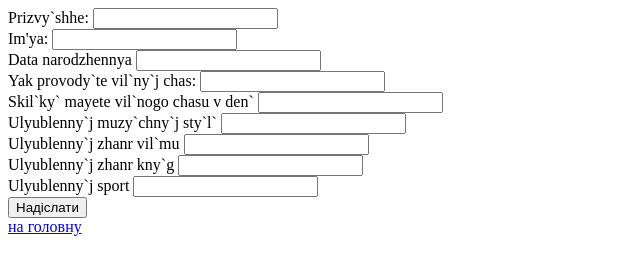
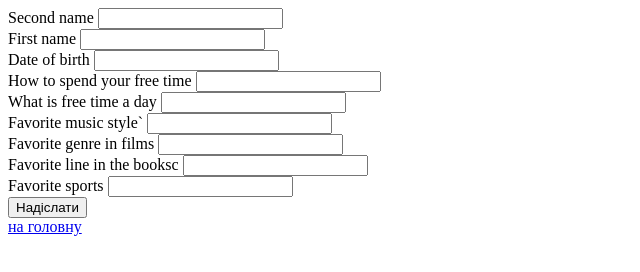
Before and after one commit to AnnaAnastasiiy/tables, a plain HTML site: page form.html in a window 1280 px wide. Shown: the whole page, without its empty margins (0-640 px from the left). Drawn offline with Linux system fonts and the light colour scheme.

Commit message:
home work 3

```diff
--- a/form.html
+++ b/form.html
@@ -6,31 +6,31 @@
 </head>
 <body>
     <form action="https://formspree.io/ann.perey@gmail.com" method="POST">
-        <label>Prizvy`shhe:</label>
+        <label>Second name</label>
         <input type="text" name="email">
         <br>
-        <label>Im'ya:</label>
+        <label>First name</label>
         <input type="text" name="name">
         <br>
-        <label>Data narodzhennya</label>
+        <label>Date of birth</label>
         <input type="text" name="date">
         <br>
-        <label>Yak provody`te vil`ny`j chas:</label>
+        <label>How to spend your free time</label>
         <input type="text" name="hobby">
         <br>
-        <label>Skil`ky` mayete vil`nogo chasu v den`</label>
+        <label>What is free time a day</label>
         <input type="text" name="free time">
         <br>
-        <label>Ulyublenny`j muzy`chny`j sty`l`</label>
+        <label>Favorite music style`</label>
         <input type="text" name="musical">
         <br>
-        <label>Ulyublenny`j zhanr vil`mu</label>
+        <label>Favorite genre in films</label>
         <input type="text" name="film">
         <br>
-        <label>Ulyublenny`j zhanr kny`g</label>
+        <label>Favorite line in the booksс</label>
         <input type="text" name="book">
         <br>
-        <label>Ulyublenny`j sport</label>
+        <label>Favorite sports</label>
         <input type="text" name="sport">
         <br>
         <input type="submit" value="Надіслати">
```
